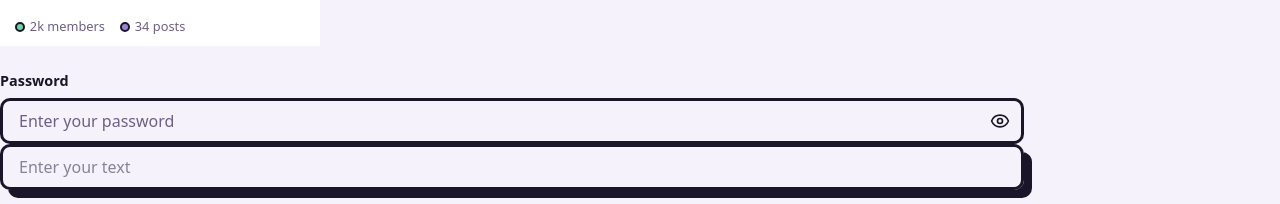
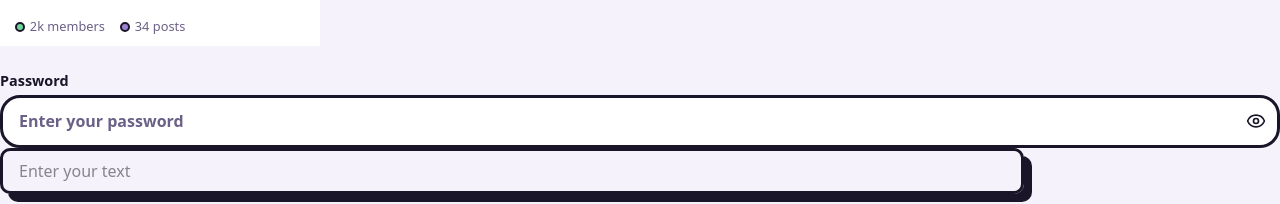
Before and after one commit to Guru-s-Company/gurus-educa, a React app in the folder apps/web/: page / in a window 1280 px wide. Shown: the part 352-556 px from the top of the page. Built offline with nearby package versions, Linux system fonts and the light colour scheme; the HTML template or start-up script is replaced by a standard one.

Commit message:
Atualiza estilo do componente PasswordField

```diff
--- a/apps/web/src/components/ui/Field/PasswordField.css
+++ b/apps/web/src/components/ui/Field/PasswordField.css
@@ -1,8 +1,9 @@
 .password-field-container{
-    width: 80%;
+    width: 100%;
     display: flex;
     flex-direction: column;
-    gap: 0.4rem;
+    gap: 0.2rem;
+    font-weight: bold;
 
     &:has(.password-field:focus-visible){
         .password-field-label,
@@ -10,6 +11,7 @@
             color: var(--verde);
         }
     }
+
 
     .password-field-label{
         font-size: 0.9rem;
@@ -20,16 +22,21 @@
 
     .password-field-wrapper{
         position: relative;
+        transition: transform 150ms ease;;
+
+        &:hover{
+            transform: translate(-1px, -1px);
+        }
 
         .password-field{
             width: 100%;
             box-sizing: border-box;
-            padding: 0.5rem 3rem 0.5rem 1rem; /* direita reservada para o ícone */
+            padding: 0.7rem 3rem 0.7rem 1rem;
             font: inherit;
             color: var(--foreground);
-            background-color: transparent;
+            background-color: var(--secondary-background);
             border: 3px solid var(--border);
-            border-radius: 10px;
+            border-radius: 20px;
             box-shadow: var(--shadow-shadow);
 
             transition: border-color 0.15s ease, box-shadow 0.15s ease, color 0.15s ease;
@@ -38,7 +45,6 @@
                 color: var(--texto-auxiliar);
             }
 
-            /* Remove o olhinho nativo do Edge (senão aparecem dois ícones) */
             &::-ms-reveal,
             &::-ms-clear{
                 display: none;
```
